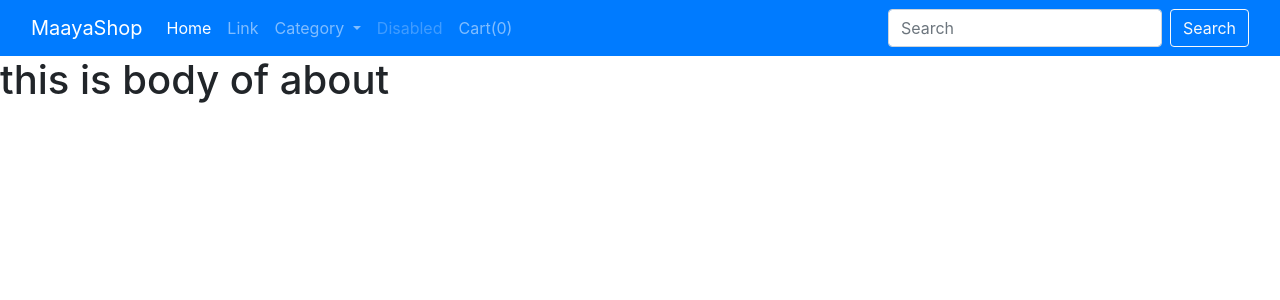
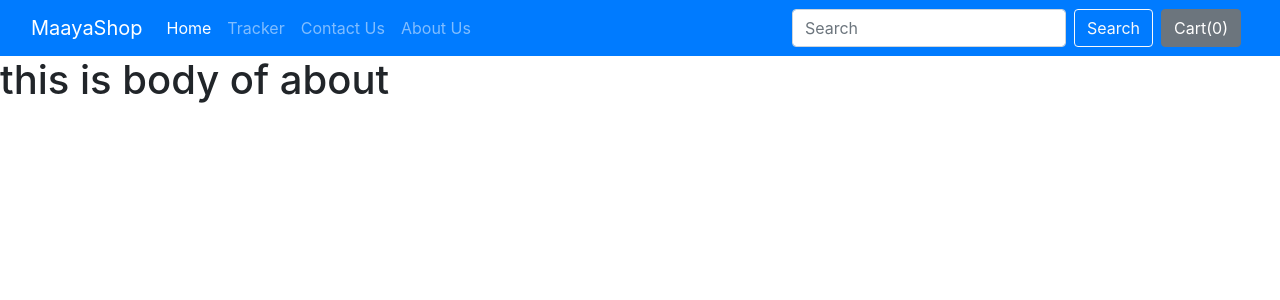
Before and after one commit to chandan8111/maayastore, a Django app: page /shop/about/ in a window 1280 px wide. Shown: the top 300 px of the page. Run offline with Django 3.2, Linux system fonts and the light colour scheme; some libraries are stand-ins or nearby versions.

Commit message:
added cartover or other page & adding cart items counter

```diff
--- a/shop/templates/shop/basic.html
+++ b/shop/templates/shop/basic.html
@@ -22,34 +22,31 @@
         </button>
         <div class="collapse navbar-collapse" id="navbarSupportedContent">
           <ul class="navbar-nav mr-auto mb-2 mb-lg-0">
+            <li class="nav-item active">
+              <a class="nav-link" href="/shop/">Home <span class="sr-only">(current)</span> </a>
+            </li>
+
             <li class="nav-item">
-              <a class="nav-link active" aria-current="page" href="#">Home</a>
+              <a class="nav-link" href="/shop/tracker/">Tracker</a>
             </li>
+
             <li class="nav-item">
-              <a class="nav-link" href="#">Link</a>
+              <a class="nav-link" href="/shop/contact/">Contact Us</a>
             </li>
-            <li class="nav-item dropdown">
-              <a class="nav-link dropdown-toggle" href="#" id="navbarDropdown" role="button" data-toggle="dropdown" aria-expanded="false">
-            Category
-            </a>
-            <ul class="dropdown-menu" aria-labelledby="navbarDropdown">
-              <li><a class="dropdown-item" href="#">Action</a></li>
-              <li><a class="dropdown-item" href="#">Another action</a></li>
-              <li><hr class="dropdown-divider"></li>
-              <li><a class="dropdown-item" href="#">Something else here</a></li>
-            </ul>
+
+            <li class="nav-item">
+              <a class="nav-link" href="/shop/about/">About Us</a>
             </li>
-            <li class="nav-item">
-              <a class="nav-link disabled" href="#" tabindex="-1" aria-disabled="true">Disabled</a>
-            </li>
-            <li class="nav-item">
-              <a class="nav-link" href="#">Cart(0)</a>
-            </li>
+
           </ul>
           <form class="d-flex">
             <input class="form-control mr-2" type="search" placeholder="Search" aria-label="Search">
             <button class="btn btn-outline-light" type="submit">Search</button>
           </form>
+
+          <button type="button" class="btn btn-secondary mx-2" id="popcart" data-html="true" data-container="body" data-toggle="popover" data-placement="bottom" data-content="Vivamus sagittis lacus vel augue laoreet rutrum faucibus.">
+            Cart(<span id="cart">0</span>)
+          </button>
         </div>
       </div>
     </nav>
--- a/shop/templates/shop/index.html
+++ b/shop/templates/shop/index.html
@@ -98,6 +98,7 @@
     }
     else{
         cart = JSON.parse(localStorage.getItem('cart'));
+        document.getElementById('cart').innerHTML = Object.keys(cart).length;
     }
 
     $('.cart').click(function(){
@@ -108,8 +109,12 @@
         }
         else {
             cart[idstr] = 1;
+            document.getElementById('cart').innerHTML = Object.keys(cart).length;
         }
         localStorage.setItem('cart', JSON.stringify(cart));
+        document.getElementById('cart').innerHTML = Object.keys(cart).length;
     });
+    $('#popcart').popover();
+    document.getElementById('popcart').setAttribute('data-content', '<h5>Added items in Shopping Cart</h5>');
 </script>
 {% endblock %}
--- a/shop/urls.py
+++ b/shop/urls.py
@@ -5,7 +5,7 @@ urlpatterns = [
     path('', views.index, name="ShopHome"),
     path('about/', views.about, name="AboutUs"),
     path('contact/', views.contact, name="Contact"),
-    path('traker/', views.traker, name="Traker"),
+    path('tracker/', views.tracker, name="Tracker"),
     path('search/', views.search, name="Search"),
     path('productview/', views.productview, name="ProductView"),
     path('checkout/', views.checkout, name="Chekout")
--- a/shop/views.py
+++ b/shop/views.py
@@ -26,7 +26,7 @@ def about(request):
 def contact(request):
     return HttpResponse("We Are at Contact")
 
-def traker(request):
+def tracker(request):
     return HttpResponse("We Are at Traker")
 
 def search(request):
```
Also changed, not shown: shop/templates/shop/checkout.html (added), shop/templates/shop/contact.html (added), shop/templates/shop/productview.html (added), shop/templates/shop/tracker.html (added).
